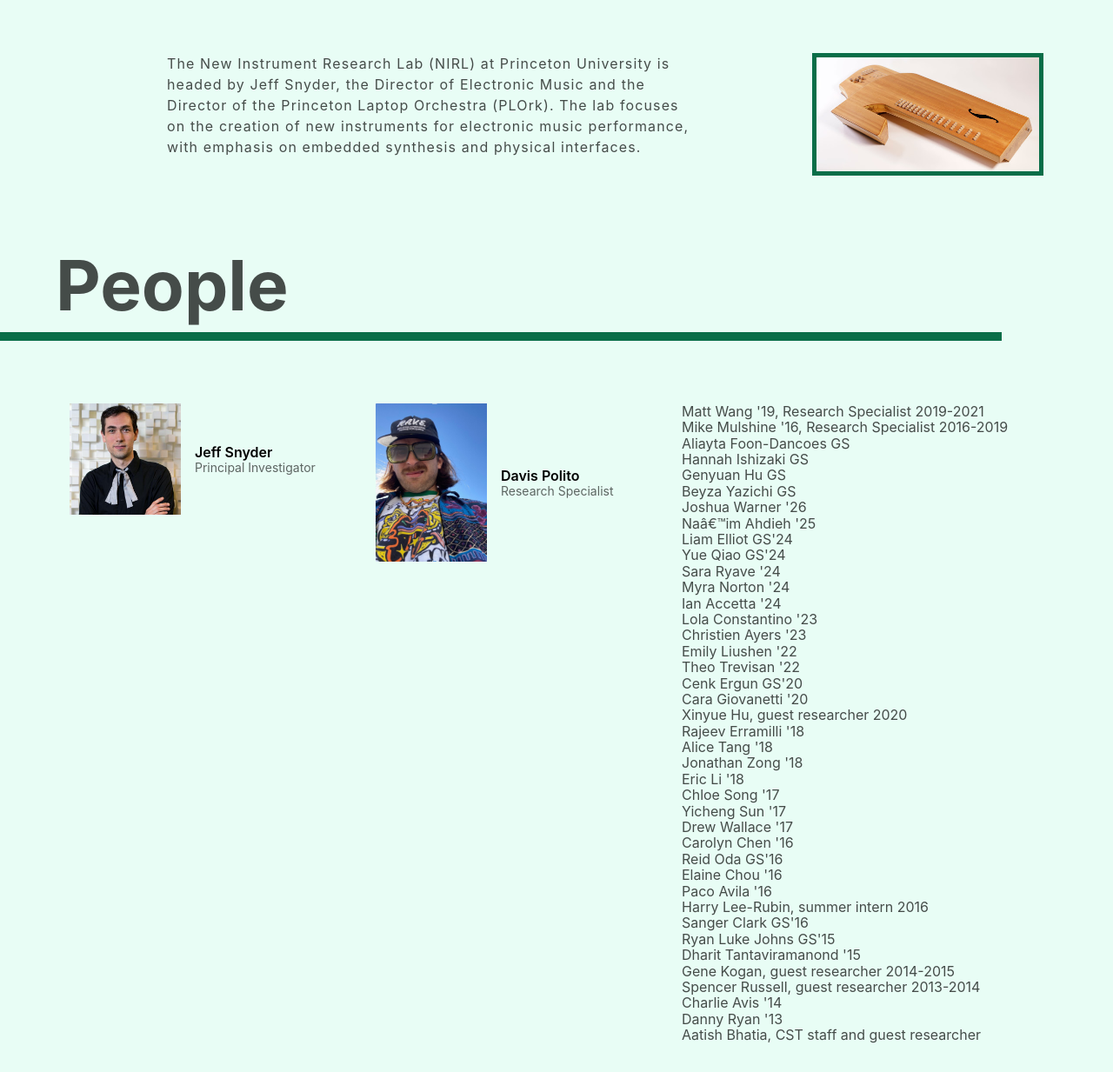
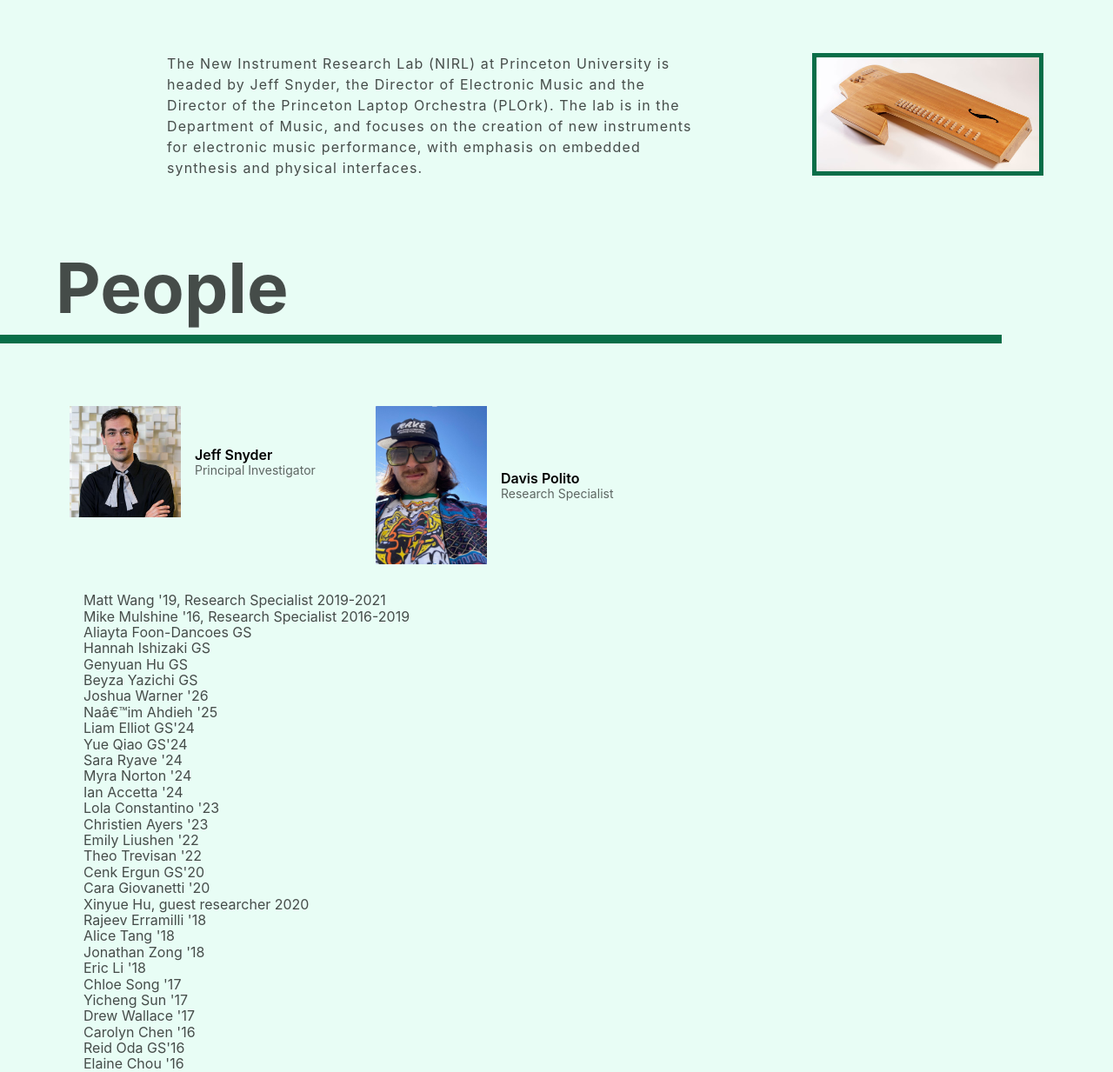
Before and after one commit to NIRL-Princeton/nirl-princeton.github.io, a plain HTML site: page index.html in a window 1280 px wide. Shown: the part 360-1593 px from the top of the page at 87% size. Drawn offline with nearby package versions, Linux system fonts and the light colour scheme.

Commit message:
some formatting

```diff
--- a/index.html
+++ b/index.html
@@ -81,7 +81,7 @@
       <h1 class="fr ph5 pb2 w-90 f1-m bb-ns b--dark-green f-5">About NIRL</h1>
       <content class="fr mh5 mb5 w-80 tracked lh-copy">
         <p class="fl w-60">
-          The New Instrument Research Lab (NIRL) at Princeton University is headed by Jeff Snyder, the Director of Electronic Music and the Director of the Princeton Laptop Orchestra (PLOrk). The lab focuses on the creation of new instruments for electronic music performance, with emphasis on embedded synthesis and physical interfaces.
+          The New Instrument Research Lab (NIRL) at Princeton University is headed by Jeff Snyder, the Director of Electronic Music and the Director of the Princeton Laptop Orchestra (PLOrk). The lab is in the Department of Music, and focuses on the creation of new instruments for electronic music performance, with emphasis on embedded synthesis and physical interfaces.
         </p>
         <img src="/img/contravielles2.jpg" class="fr w-25 mv3 mh3 ba-ns b--dark-green" alt="The Contravielles"/>
       </content>
@@ -117,17 +117,14 @@
               <h2 class="f6 fw4 mt0 mb0 black-60">Research Specialist</h2>
             </div>
           </article>
-
-
-
         </div>
-
 <div class="fl ma3">
-  <article class="dt w-100 mt2" href="#0">
+<div class="dtc v-mid pl3 w-60">
 Matt Wang '19, Research Specialist 2019-2021<br>
 Mike Mulshine '16, Research Specialist 2016-2019<br>
 
 Aliayta Foon-Dancoes GS<br>
+
 Hannah Ishizaki GS<br>
 Genyuan Hu GS<br>
 Beyza Yazichi GS<br>
@@ -166,7 +163,7 @@ Charlie Avis '14<br>
 Danny Ryan '13 <br>
 Aatish Bhatia, CST staff and guest researcher<br>
 
-  </article>
+</div>
 </div>
       </div>
     </section>
```
